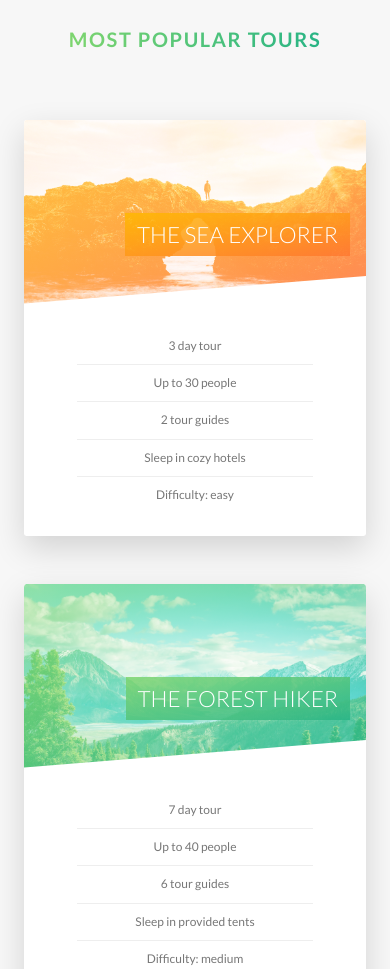
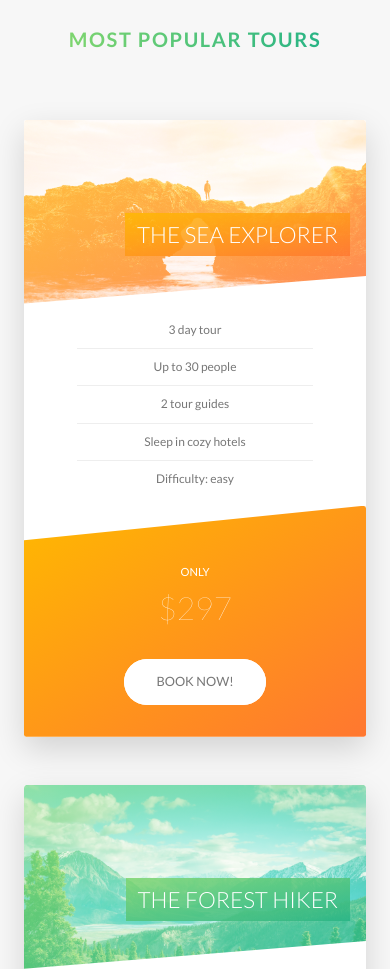
Before and after one commit to 12wollmana/Udemy-Advanced_CSS-Natours, a website: page index.html in a window 390 px wide. Shown: the part 2580-3549 px from the top of the page. Drawn offline with Linux system fonts and the light colour scheme.

Commit message:
Media Queries - Tours, Stories, Booking

```diff
--- a/sass/components/_card.scss
+++ b/sass/components/_card.scss
@@ -196,4 +196,57 @@
         font-size: 6rem;
         font-weight: 100;
     }
+
+    @include respond(tab-port) {
+        height: auto;
+        border-radius: .3rem;
+        background-color: $color-white;
+        box-shadow:
+            0 1.5rem 4rem
+            rgba($color-black, .15);
+
+        &__side {
+            font-size: 2rem;
+            height: auto;
+            position: relative;
+            box-shadow: none;
+
+            &--back {
+                transform: rotateY(0);
+                clip-path:
+                    polygon(
+                        0 15%,
+                        100% 0,
+                        100% 100%,
+                        0 100%
+                    );
+            }
+        }
+
+        &:hover &__side--front{
+            transform: rotateY(0);
+        }
+
+        &__details{
+            padding: 1rem 3rem;
+        }
+
+        // Back Side Styling
+        &__cta {
+            position: relative;
+            top: 0;
+            left: 0;
+            transform: translate(0);
+            width: 100%;
+            padding: 7rem 4rem 4rem 4rem;
+        }
+
+        &__price-box {
+            margin-bottom: 3rem;
+        }
+
+        &__price-value {
+            font-size: 4rem;
+        }
+    }
 }
--- a/sass/components/_form.scss
+++ b/sass/components/_form.scss
@@ -15,6 +15,10 @@
         width: 90%;
         display: block;
         transition: all .3s;
+
+        @include respond(tab-port) {
+            width: 100%;
+        }
 
         &:focus {
             outline: none;
@@ -49,6 +53,11 @@
     &__radio-group {
         width: 49%;
         display: inline-block;
+
+        @include respond(tab-port) {
+            width: 100%;
+            margin-bottom: 2rem;
+        }
     }
 
     &__radio-input {
--- a/sass/components/_story.scss
+++ b/sass/components/_story.scss
@@ -12,6 +12,16 @@
     transform: skewX(-12deg);
     $story__shape-circle: circle(50% at 50% 50%);
 
+    @include respond(tab-port) {
+        width: 100%;
+        padding: 4rem;
+        padding-left: 7rem;
+    }
+
+    @include respond(phone) {
+        transform: skewX(0);
+    }
+
     &__shape {
         width: 15rem;
         height: 15rem;
@@ -25,6 +35,10 @@
         transform: translateX(-3rem) skewX(12deg);
         overflow: hidden;
         position: relative;
+
+        @include respond(phone) {
+            transform: translateX(-3rem) skewX(0);
+        }
     }
 
     &__img {
@@ -36,6 +50,10 @@
 
     &__text {
         transform: skewX(12deg);
+
+        @include respond(phone) {
+            transform: skewX(0);
+        }
     }
 
     &__caption {
--- a/sass/pages/_home.scss
+++ b/sass/pages/_home.scss
@@ -71,9 +71,35 @@
         0 1.5rem 4rem
         rgba($color-black, 0.2);
 
+    @include respond(tab-land) {
+        background-image:
+            linear-gradient(
+                105deg,
+                rgba($color-white, .9) 0%,
+                rgba($color-white, .9) 65%,
+                transparent 65%),
+            url("../img/nat-10.jpg");
+    }
+
+    @include respond(tab-port) {
+        background-image:
+            linear-gradient(
+                to right,
+                rgba($color-white, .9) 0%,
+                rgba($color-white, .9) 100%),
+            url("../img/nat-10.jpg");
+    }
+
     &__form {
         width: 50%;
         padding: 6rem;
 
+        @include respond(tab-land) {
+            width: 65%;
+        }
+
+        @include respond(tab-port) {
+            width: 100%;
+        }
     }
 }
```
Also changed, not shown: css/style.css.
